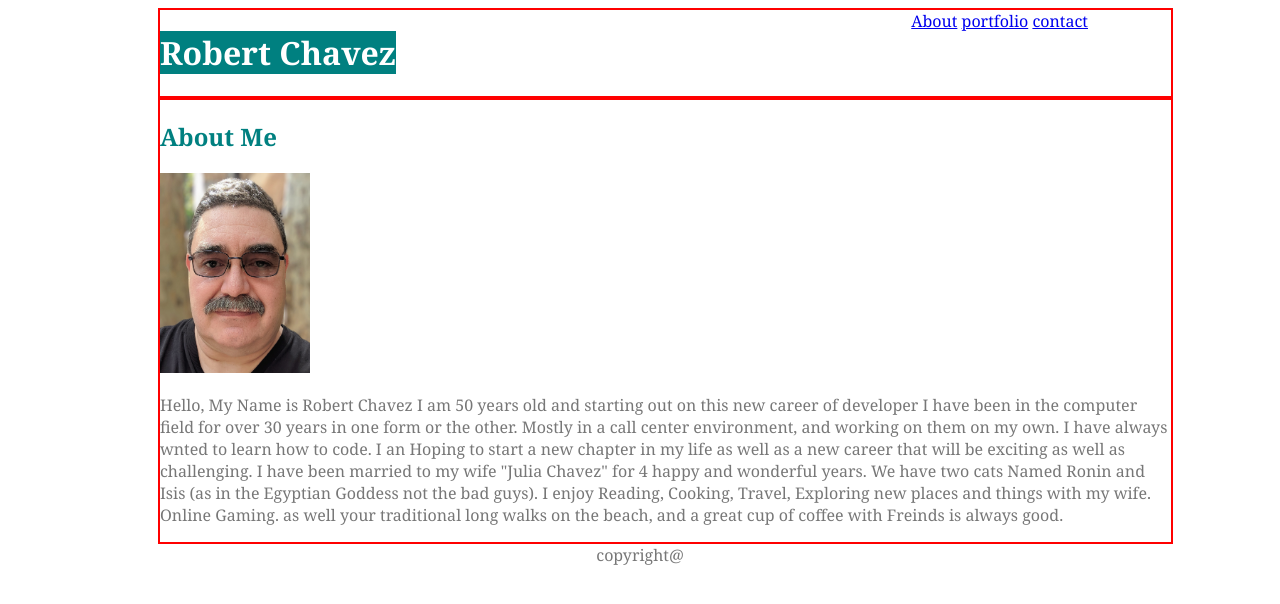
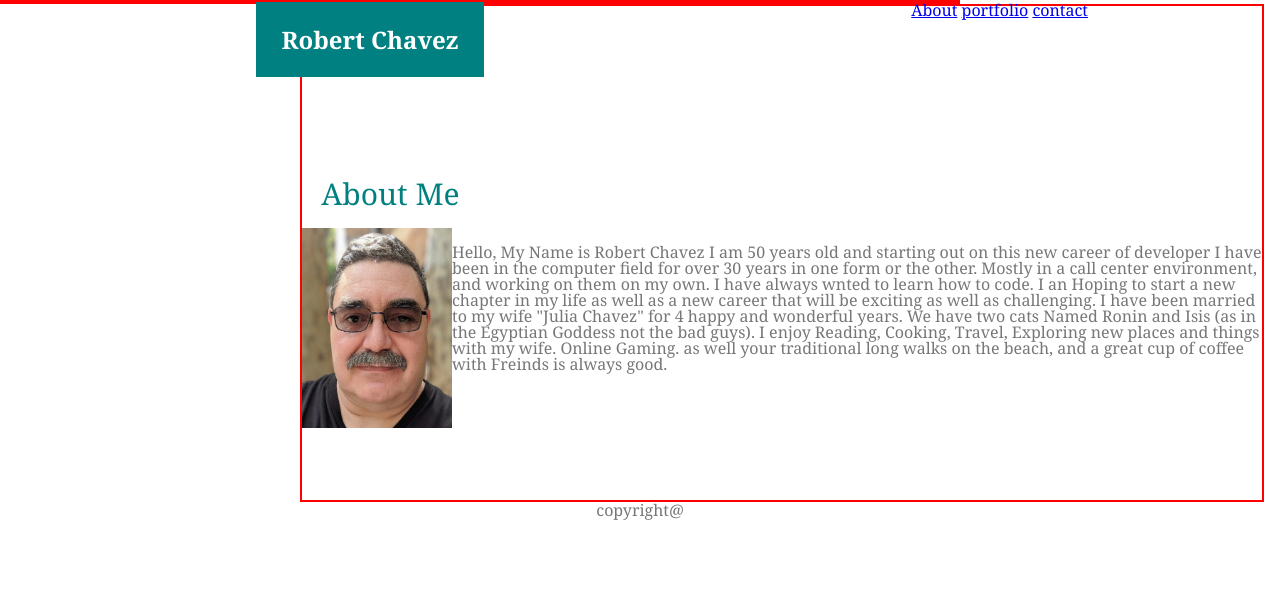
Before and after one commit to rcthedev/Portfolio, a plain HTML site: page index.html in a window 1280 px wide. Drawn offline with Linux system fonts and the light colour scheme.

Commit message:
changed some content

```diff
--- /dev/null
+++ b/assets/css/reset.css
@@ -0,0 +1,48 @@
+/* http://meyerweb.com/eric/tools/css/reset/
+   v2.0 | 20110126
+   License: none (public domain)
+*/
+
+html, body, div, span, applet, object, iframe,
+h1, h2, h3, h4, h5, h6, p, blockquote, pre,
+a, abbr, acronym, address, big, cite, code,
+del, dfn, em, img, ins, kbd, q, s, samp,
+small, strike, strong, sub, sup, tt, var,
+b, u, i, center,
+dl, dt, dd, ol, ul, li,
+fieldset, form, label, legend,
+table, caption, tbody, tfoot, thead, tr, th, td,
+article, aside, canvas, details, embed,
+figure, figcaption, footer, header, hgroup,
+menu, nav, output, ruby, section, summary,
+time, mark, audio, video {
+	margin: 0;
+	padding: 0;
+	border: 0;
+	font-size: 100%;
+	font: inherit;
+	vertical-align: baseline;
+}
+/* HTML5 display-role reset for older browsers */
+article, aside, details, figcaption, figure,
+footer, header, hgroup, menu, nav, section {
+	display: block;
+}
+body {
+	line-height: 1;
+}
+ol, ul {
+	list-style: none;
+}
+blockquote, q {
+	quotes: none;
+}
+blockquote:before, blockquote:after,
+q:before, q:after {
+	content: '';
+	content: none;
+}
+table {
+	border-collapse: collapse;
+	border-spacing: 0;
+}
--- a/assets/css/style.css
+++ b/assets/css/style.css
@@ -2,7 +2,7 @@
 body
    {font-family: Georgia, 'Times New Roman', Times, serif;
     color: #777777;
-/* background-image: url(
+/* /* background-image: url( */
 "../images/diagonal-squares/diagonal-squares.png"
 ); */
 
@@ -13,10 +13,10 @@ header
         border: 2px solid red;
 
     display: block;
-margin-left:150px;
-margin-right: 150px;
-padding: 0%;
-width: 80%;
+
+
+width: 960px;
+box-sizing: border-box;
 }
 .clearfix::after{
     content:"";
@@ -25,15 +25,16 @@ width: 80%;
 }
 
 
-image
+img
 {float: left;
 }
 .my-title-name
 {
     float: left;
     color: white;
-    background-color: teal
-
+    background-color: teal;
+    position: fixed; left: 20%;
+    padding: 2%;
 
 }
 .links{
@@ -42,13 +43,18 @@ image
 }
 .content{
     border:2px solid red;
-    margin-left: 150px;
-    width: 80%;
+    margin-left: 300px;
+    width: 960px;
 
 }
 .about-me{
+    font-size: 30px;
+    color: teal;
+    padding: 2%;
+    padding-top: 18%;
+    margin: auto;
 
-    color: teal;
+
 }
 footer
 
@@ -58,3 +64,51 @@ nav{
     position: absolute;
     right: 15%;
 }
+h1
+{font-size: 24px;
+font-weight: bold;
+padding: 10px;}
+
+li{
+    display: inline;
+}
+h2 {color: teal;}
+
+input[type=text], select, textarea
+{width: 100%;
+padding: 12px;
+border: 1px solid #ccc;
+border-radius: 4px;
+box-sizing: border-box;
+margin-top: 6px;
+margin-bottom: 16px;
+resize: vertical;
+
+}
+input[type=submit]
+{background-color: teal;
+    color: white;
+    padding: 12px 20px;
+    border: none;
+    border-radius: 4px;
+    cursor: pointer;
+
+}
+input[type=submit]:hover
+{
+    background-color: blue;
+
+}
+.container
+{border-radius: 5px;
+background-color: #f2f2f2;
+padding: 20px;
+}
+
+
+main{
+    width: 960px;
+    margin: auto;
+    padding: 0 0 10% 0;
+}
+nav {position: absolute; right: 15%;}
--- a/assets/css/style1.css
+++ /dev/null
@@ -1,46 +0,0 @@
-h2 {color: teal;}
-
-input[type=text], select, textarea
-{width: 100%;
-padding: 12px;
-border: 1px solid #ccc;
-border-radius: 4px;
-box-sizing: border-box;
-margin-top: 6px;
-margin-bottom: 16px;
-resize: vertical;
-
-}
-input[type=submit]
-{background-color: teal;
-    color: white;
-    padding: 12px 20px;
-    border: none;
-    border-radius: 4px;
-    cursor: pointer;
-
-}
-input[type=submit]:hover
-{
-    background-color: blue;
-
-}
-.container
-{border-radius: 5px;
-background-color: #f2f2f2;
-padding: 20px;
-}
-
-header
-{background-color: white;
-    border: 2px solid red;
-
-display: block;
-margin-left:150px;
-margin-right: 150px;
-padding: 0%;
-width: 80%;}
-main{
-    width: 960px;
-    margin: auto;
-}
--- a/index.html
+++ b/index.html
@@ -2,6 +2,7 @@
 <html lang="en">
 <head>
         <title>My Portfolio</title>
+        <link rel="stylesheet" href="assets/css/reset.css">
         <link rel="stylesheet" href="assets/css/style.css">
 
 
@@ -10,10 +11,12 @@
     <header class="clearfix">
         <h1 class="my-title-name">Robert Chavez</h1>
 
-        <nav class="links">
-            <a href="index.html">About</a>
-            <a href="portfolio.html">portfolio</a>
-            <a href="contact.html">contact</a>
+        <nav>
+            <ul>
+           <li><a href="index.html">About</a></li>
+            <li><a href="portfolio.html">portfolio</a></li>
+            <li><a href="contact.html">contact</a></li>
+            </ul>
 
         </nav>
     </header>
@@ -26,7 +29,8 @@
      I have been married to my wife "Julia Chavez" for 4 happy and wonderful years. We have two cats Named Ronin and Isis (as in the Egyptian Goddess not the bad guys).
      I enjoy Reading, Cooking, Travel, Exploring new places and things with my wife. Online Gaming. as well your traditional long walks on the beach, and a great cup of coffee with Freinds is always good. </p>
 </main>
-     <footer>copyright@
+     <footer>
+         copyright@
     </footer>
 </body>
 </html>
```
